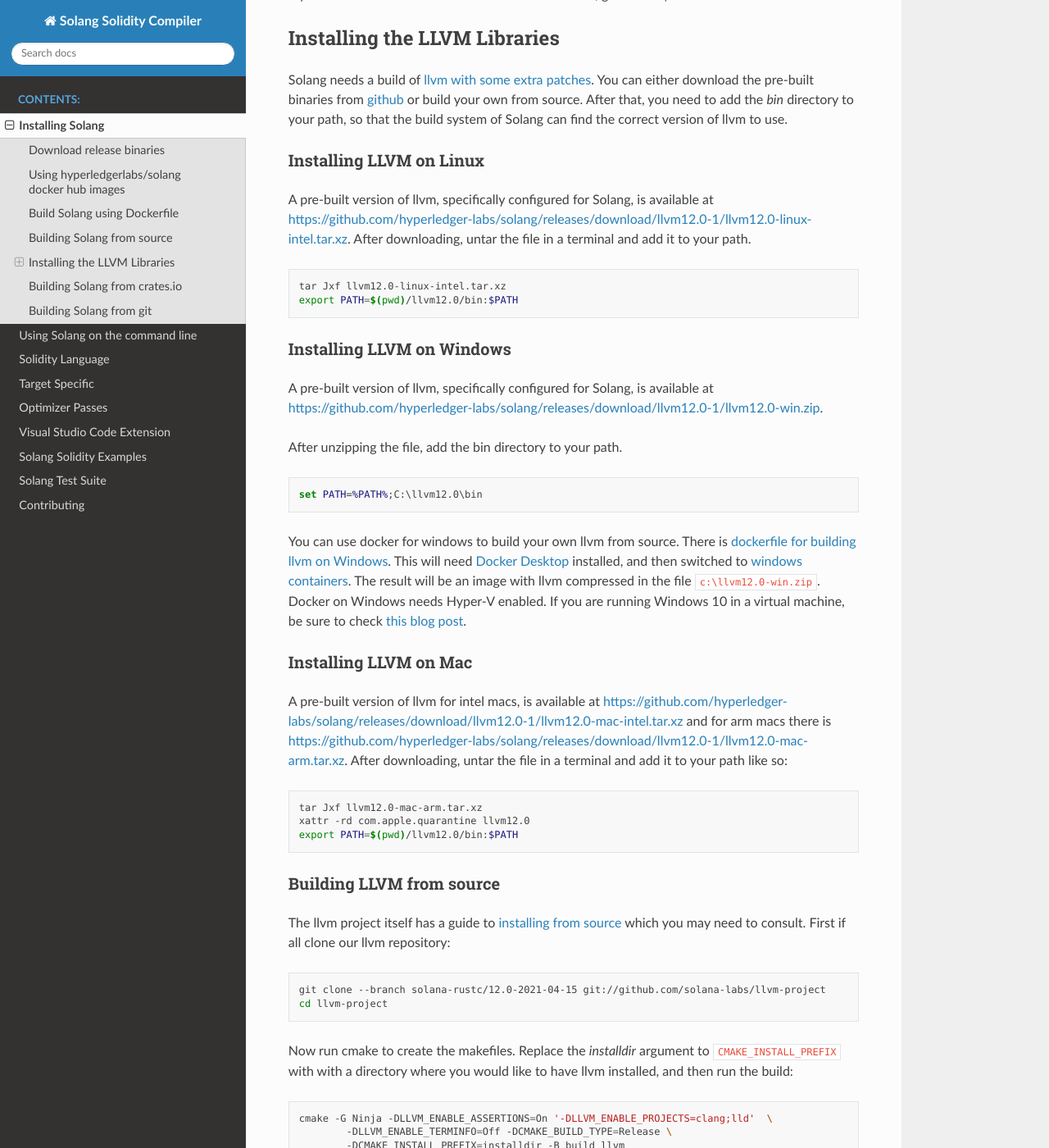
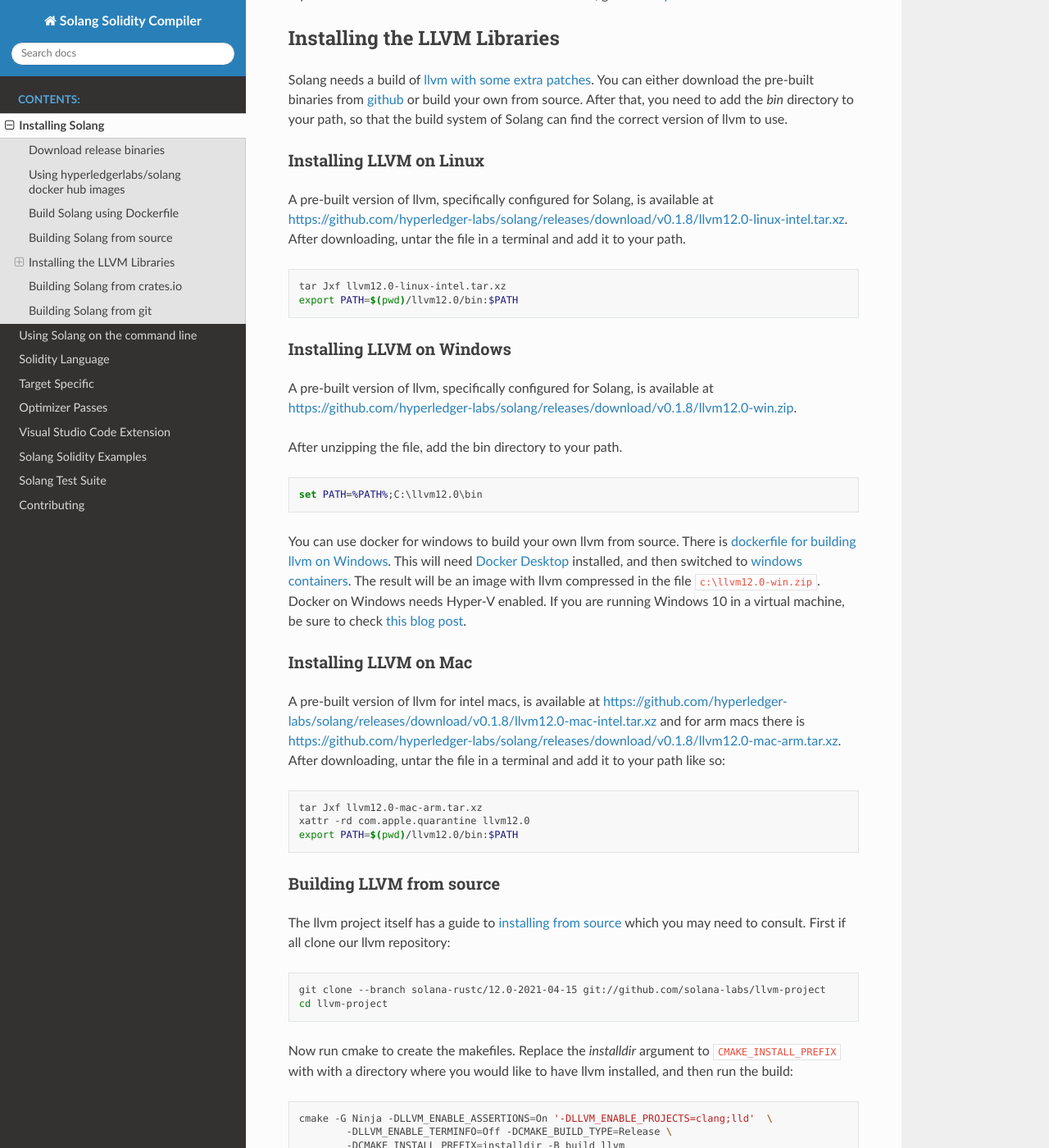
Before and after one commit to hyperledger-solang/solang, a Sphinx documentation site: the page built from docs/installing.rst, in a window 1280 px wide and 1400 px high, scrolled down 1348 px. Shown: the whole window at 82% size. Built offline with Sphinx 7.4.7 and the Read the Docs theme 2.0.0, drawn with Linux system fonts in a browser that asks for light colours.

Commit message:
Use llvm libraries from last release
Signed-off-by: Sean Young <sean@mess.org>

```diff
--- a/docs/installing.rst
+++ b/docs/installing.rst
@@ -65,7 +65,7 @@
 Solang needs a build of
 `llvm with some extra patches <https://github.com/solana-labs/llvm-project/>`_.
 You can either download the pre-built binaries from
-`github <https://github.com/hyperledger-labs/solang/releases/tag/llvm12.0-1>`_
+`github <https://github.com/hyperledger-labs/solang/releases/tag/v0.1.8>`_
 or build your own from source. After that, you need to add the `bin` directory to your
 path, so that the build system of Solang can find the correct version of llvm to use.
 
@@ -73,7 +73,7 @@
 ________________________
 
 A pre-built version of llvm, specifically configured for Solang, is available at
-`<https://github.com/hyperledger-labs/solang/releases/download/llvm12.0-1/llvm12.0-linux-intel.tar.xz>`_.
+`<https://github.com/hyperledger-labs/solang/releases/download/v0.1.8/llvm12.0-linux-intel.tar.xz>`_.
 After downloading, untar the file in a terminal and add it to your path.
 
 .. code-block:: bash
@@ -85,7 +85,7 @@
 __________________________
 
 A pre-built version of llvm, specifically configured for Solang, is available at
-`<https://github.com/hyperledger-labs/solang/releases/download/llvm12.0-1/llvm12.0-win.zip>`_.
+`<https://github.com/hyperledger-labs/solang/releases/download/v0.1.8/llvm12.0-win.zip>`_.
 
 After unzipping the file, add the bin directory to your path.
 
@@ -105,8 +105,8 @@
 ______________________
 
 A pre-built version of llvm for intel macs, is available at
-`<https://github.com/hyperledger-labs/solang/releases/download/llvm12.0-1/llvm12.0-mac-intel.tar.xz>`_ and for arm macs there is
-`<https://github.com/hyperledger-labs/solang/releases/download/llvm12.0-1/llvm12.0-mac-arm.tar.xz>`_. After downloading,
+`<https://github.com/hyperledger-labs/solang/releases/download/v0.1.8/llvm12.0-mac-intel.tar.xz>`_ and for arm macs there is
+`<https://github.com/hyperledger-labs/solang/releases/download/v0.1.8/llvm12.0-mac-arm.tar.xz>`_. After downloading,
 untar the file in a terminal and add it to your path like so:
 
 .. code-block:: bash
```
Also changed, not shown: 1 other file.
